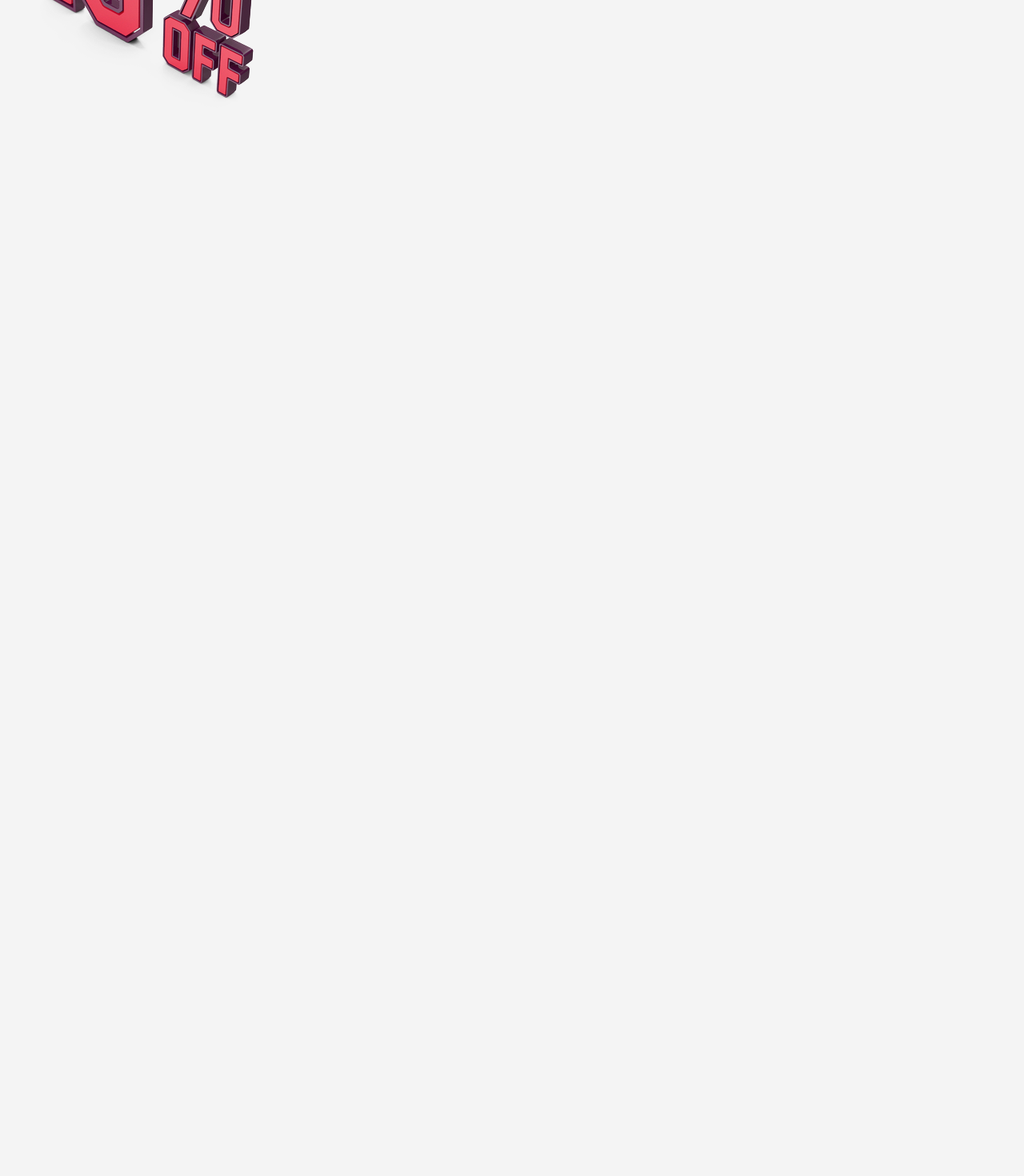
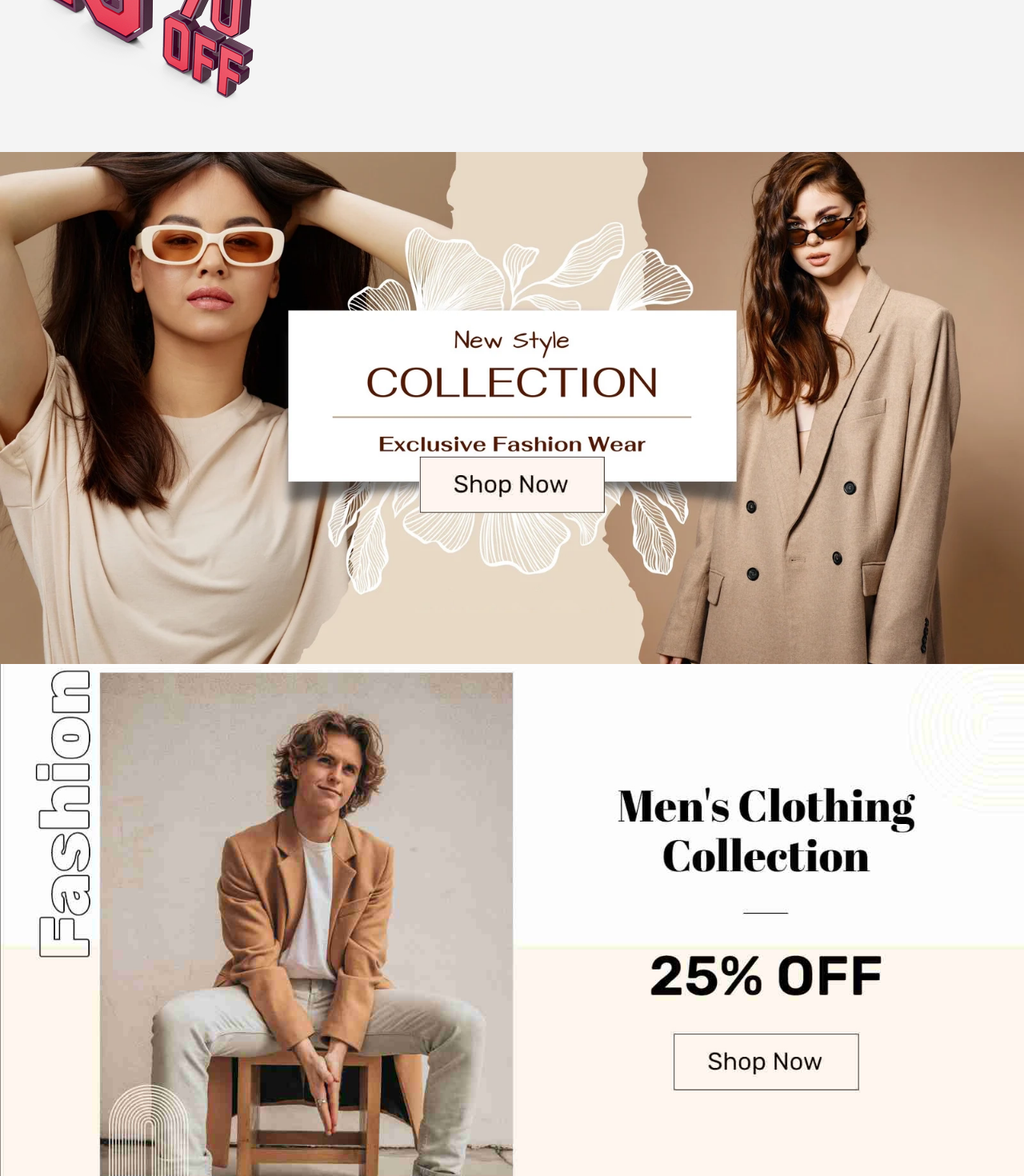
Before and after one commit to ShahinRafei/pumpkin-shop, a Vue app: page / in a window 1280 px wide. Shown: the part 2563-4033 px from the top of the page at 80% size. Before the commit the page ends 2753 px from the top, so only its background shows below. Built offline with nearby package versions, Linux system fonts and the light colour scheme.

Commit message:
add men's and woman's clothing collection banner

```diff
--- a/src/views/HomeView.vue
+++ b/src/views/HomeView.vue
@@ -6,6 +6,10 @@
     <HeaderSwiperComponent />
     <CategoriesComponent />
     <OffProductsComponent />
+    <div class="container mx-auto flex gap-2 items-center overflow-hidden">
+      <img src="@/assets/images/woman_clothing_off.webp" alt="woman's clothing collection off" class="w-1/2 object-contain rounded-md shadow-md shadow-slate-400 border-2">
+      <img src="@/assets/images/man_clothing_off.jpg" alt="man's clothing collection off" class="w-1/2 object-contain rounded-md shadow-md shadow-slate-400 border-2">
+    </div>
   </div>
 </template>
 
```
Also changed, not shown: src/assets/images/man_clothing_off.jpg (added), src/assets/images/woman_clothing_off.webp (added).
